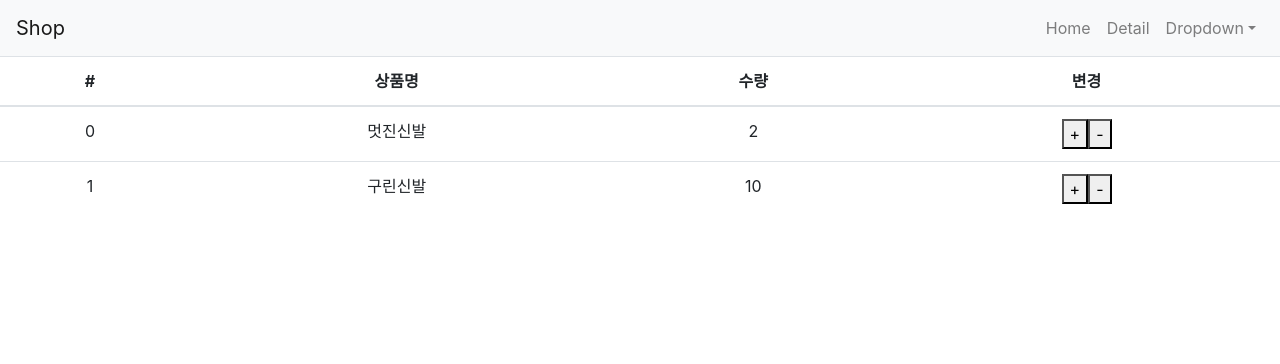
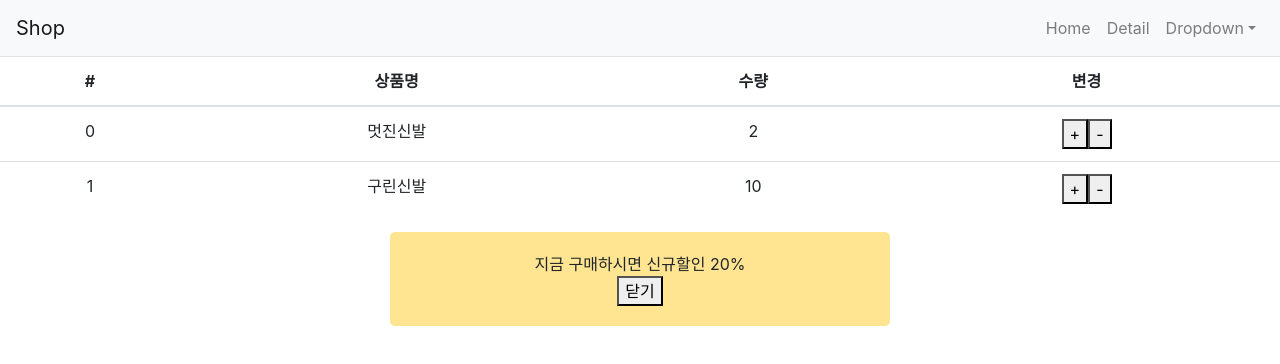
Before and after one commit to jhunderdog/shop, a React (Create React App) app: page /cart in a window 1280 px wide. Shown: the top 364 px of the page. Built offline with nearby package versions, Linux system fonts and the light colour scheme.

Commit message:
Reducer, combineReducers, action, dispatch

```diff
--- a/src/Cart.js
+++ b/src/Cart.js
@@ -44,13 +44,26 @@
           })}
         </tbody>
       </Table>
+      {props.alert열렸니 === true ? (
+        <div className="my-alert2">
+          <p>지금 구매하시면 신규할인 20%</p>
+          <button
+            onClick={() => {
+              props.dispatch({ type: "alert삭제" });
+            }}
+          >
+            닫기
+          </button>
+        </div>
+      ) : null}
     </div>
   );
 }
 
 function state를props화(state) {
   return {
-    state: state,
+    state: state.reducer,
+    alert열렸니: state.reducer2,
   };
 }
 export default connect(state를props화)(Cart);
--- a/src/index.js
+++ b/src/index.js
@@ -5,7 +5,15 @@
 import * as serviceWorker from "./serviceWorker";
 import { BrowserRouter } from "react-router-dom";
 import { Provider } from "react-redux";
-import { createStore } from "redux";
+import { combineReducers, createStore } from "redux";
+
+let alert초기값 = true;
+function reducer2(state = alert초기값, 액션) {
+  if (액션.type === "alert삭제") {
+    return false;
+  }
+  return state;
+}
 
 let 초기값 = [
   { id: 0, name: "멋진신발", quantity: 2 },
@@ -25,7 +33,7 @@
   }
 }
 
-let store = createStore(reducer);
+let store = createStore(combineReducers({ reducer, reducer2 }));
 
 ReactDOM.render(
   <React.StrictMode>
```
